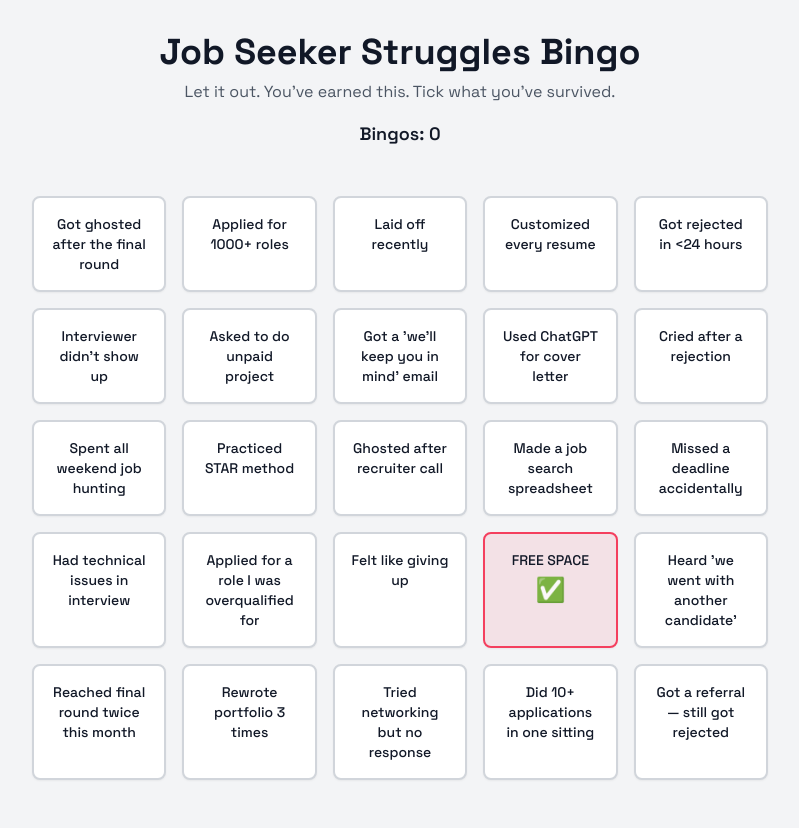
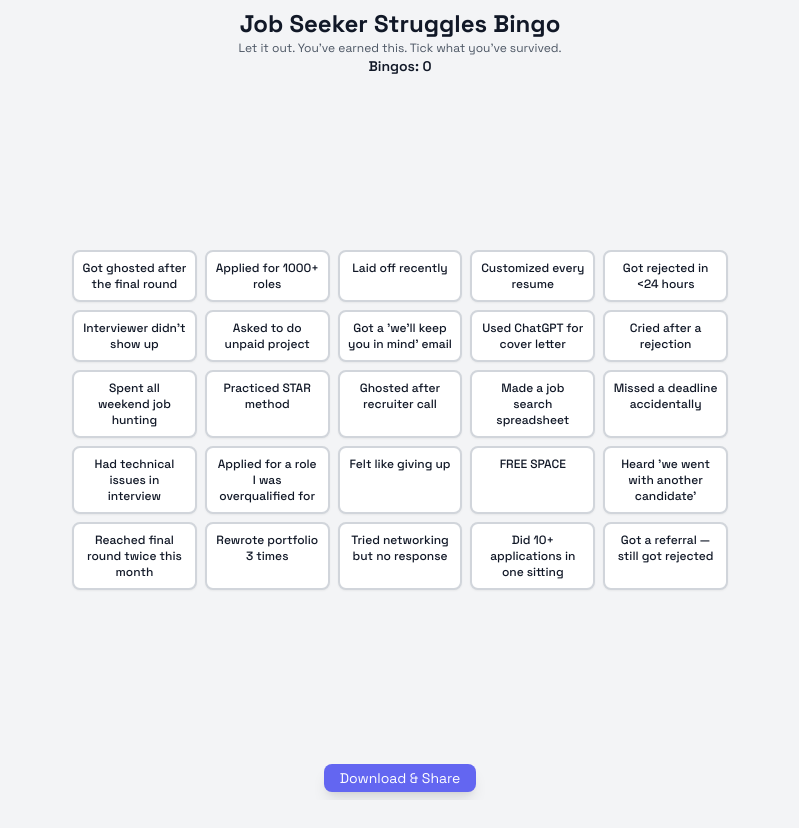
Before and after one commit to heyvj99/bingo, a React (Vite) app: page / in a window 1280 px wide. Shown: the whole page, without its empty margins (240-1039 px from the left). After the commit the page ends 800 px from the top, so only its background shows below. Built offline with nearby package versions, Linux system fonts and the light colour scheme.

Commit message:
improved_css_fixed_bugs

```diff
--- a/src/App.jsx
+++ b/src/App.jsx
@@ -1,4 +1,4 @@
-import React, { useState, useEffect } from "react";
+import React, { useState } from "react";
 import html2canvas from "html2canvas";
 import classNames from "classnames";
 
@@ -33,14 +33,6 @@ const BINGO_CONTENT = [
 function App() {
   const [tiles, setTiles] = useState(Array(25).fill(false));
   const [bingoCount, setBingoCount] = useState(0);
-  const [showBingo, setShowBingo] = useState(false);
-
-  // Initialize free space
-  useEffect(() => {
-    const newTiles = [...tiles];
-    newTiles[18] = true; // FREE SPACE is at index 18
-    setTiles(newTiles);
-  }, []);
 
   const checkBingo = (newTiles) => {
     const rows = [
@@ -73,18 +65,12 @@ function App() {
   };
 
   const handleTileClick = (index) => {
-    if (index === 18) return; // FREE SPACE can't be unticked
-
     const newTiles = [...tiles];
     newTiles[index] = !newTiles[index];
     setTiles(newTiles);
 
     const newBingoCount = checkBingo(newTiles);
     setBingoCount(newBingoCount);
-
-    if (newBingoCount > 0 && !showBingo) {
-      setShowBingo(true);
-    }
   };
 
   const handleScreenshot = async () => {
@@ -97,52 +83,43 @@ function App() {
   };
 
   return (
-    <div className="min-h-screen py-8 px-4">
-      <header className="text-center mb-8">
-        <h1 className="text-4xl font-bold mb-2">Job Seeker Struggles Bingo</h1>
-        <p className="text-gray-600">
+    <div className="h-screen flex flex-col p-2">
+      <header className="text-center mb-2">
+        <h1 className="text-2xl font-bold">Job Seeker Struggles Bingo</h1>
+        <p className="text-xs text-gray-600">
           Let it out. You've earned this. Tick what you've survived.
         </p>
-        <div className="mt-4 text-lg font-semibold">Bingos: {bingoCount}</div>
+        <div className="text-sm font-semibold">Bingos: {bingoCount}</div>
       </header>
 
+      <div className="flex-grow flex items-center justify-center">
         <div id="bingo-grid" className="bingo-grid">
           {BINGO_CONTENT.map((content, index) => (
             <div
               key={index}
               className={classNames("bingo-tile", {
                 ticked: tiles[index],
-              "free-space": index === 18,
               })}
               onClick={() => handleTileClick(index)}
             >
-            <div className="text-sm font-medium text-center">{content}</div>
+              <div className="text-xs font-medium text-center">{content}</div>
               {tiles[index] && (
-              <div className="absolute top-1/2 left-1/2 transform -translate-x-1/2 -translate-y-1/2 text-2xl">
-                ✅
-              </div>
+                <div className="absolute bottom-0 right-0 text-sm">✅</div>
               )}
             </div>
           ))}
         </div>
+      </div>
 
-      {showBingo && (
-        <div className="fixed inset-0 bg-black/50 flex items-center justify-center">
-          <div className="bg-white p-8 rounded-lg text-center">
-            <h2 className="text-3xl font-bold mb-4">BINGO! 🎉</h2>
-            <p className="mb-6">
-              You've survived the job search! Share your achievement!
-            </p>
+      <div className="flex justify-center mt-2">
         <button
           onClick={handleScreenshot}
-              className="bg-primary text-white px-6 py-2 rounded-lg hover:bg-primary/90 transition-colors"
+          className="bg-primary text-white px-4 py-1 rounded-lg hover:bg-primary/90 transition-colors shadow-lg text-sm"
         >
           Download & Share
         </button>
       </div>
     </div>
-      )}
-    </div>
   );
 }
 
--- a/src/index.css
+++ b/src/index.css
@@ -4,13 +4,13 @@
 
 @layer base {
   body {
-    @apply bg-gray-50 text-gray-900;
+    @apply bg-gray-50 text-gray-900 overflow-hidden;
   }
 }
 
 @layer components {
   .bingo-tile {
-    @apply relative p-4 border-2 border-gray-300 bg-white rounded-lg shadow-sm
+    @apply relative p-2 border-2 border-gray-300 bg-white rounded-lg shadow-sm
            transition-all duration-300 hover:shadow-md cursor-pointer;
   }
 
@@ -18,11 +18,7 @@
     @apply border-primary bg-primary/10;
   }
 
-  .bingo-tile.free-space {
-    @apply border-accent bg-accent/10;
-  }
-
   .bingo-grid {
-    @apply grid grid-cols-5 gap-4 max-w-3xl mx-auto p-4;
+    @apply grid grid-cols-5 gap-2 max-w-2xl mx-auto p-2;
   }
 }
```
Lines whose indentation alone changed are shown as unchanged.
